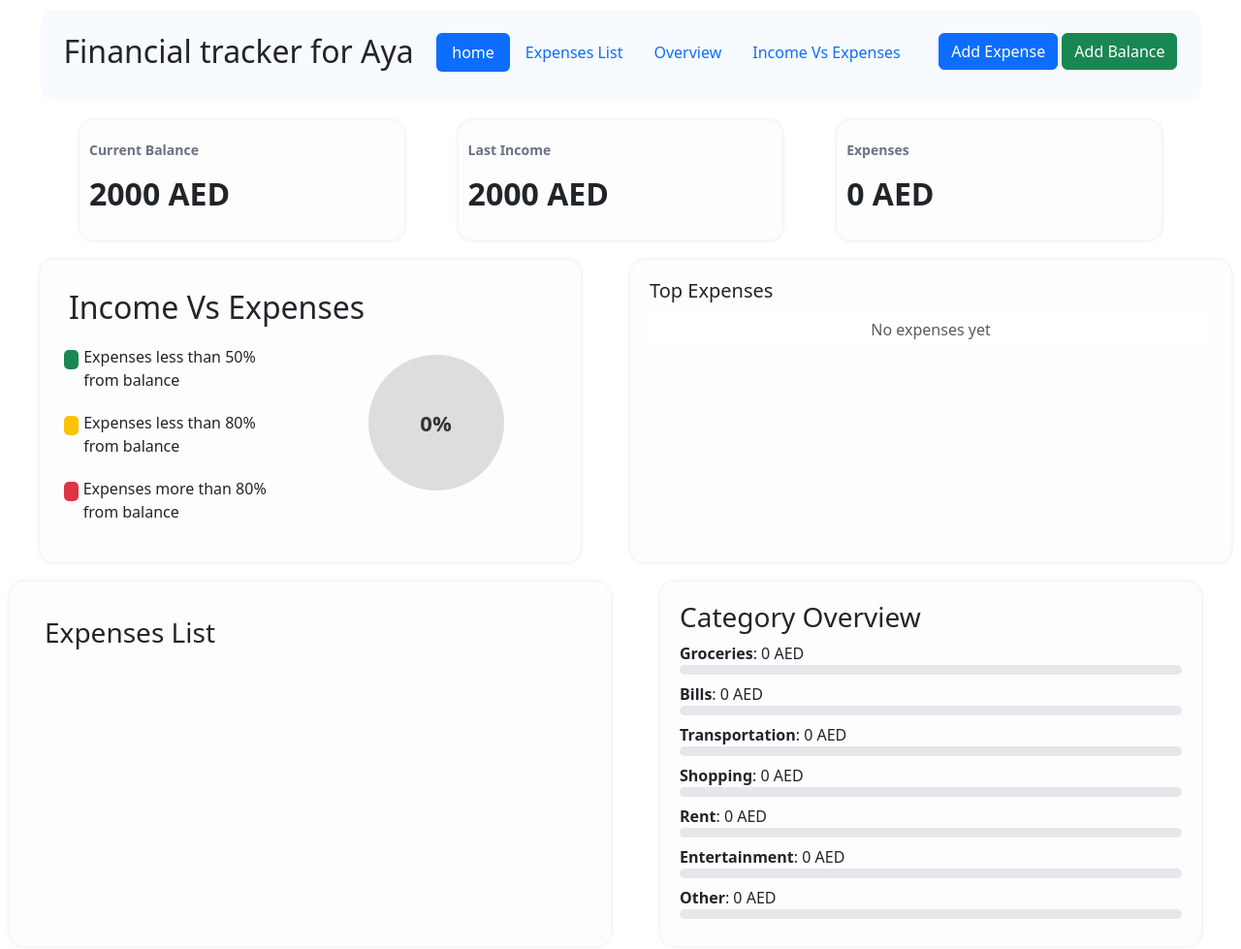
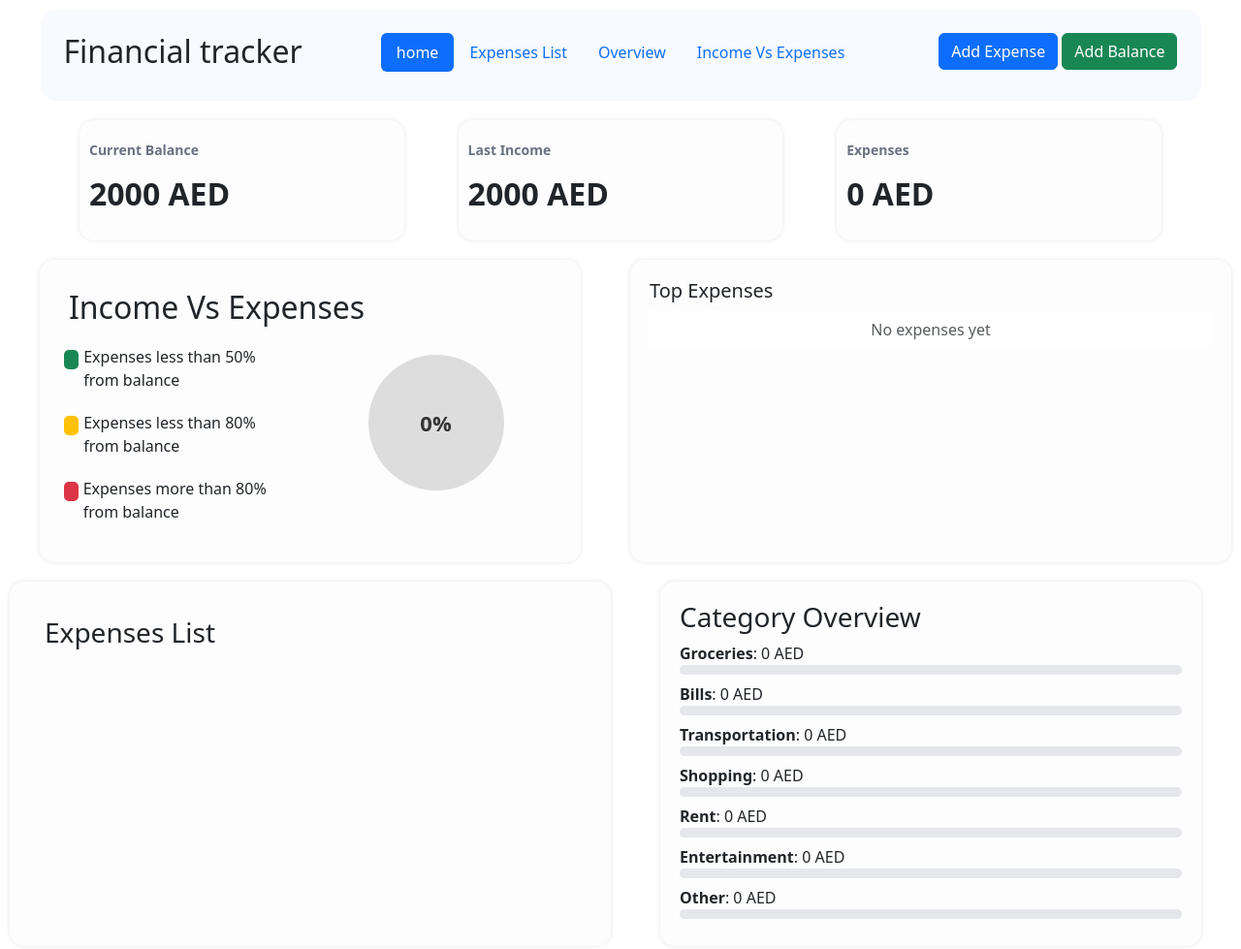
Before and after one commit to Saber-2006/Financial-tracker, a plain HTML site: page index.html in a window 1280 px wide. Shown: the top 979 px of the page at 97% size. Drawn offline with nearby package versions, Linux system fonts and the light colour scheme.

Commit message:
Update title and header for financial tracker

```diff
--- a/index.html
+++ b/index.html
@@ -3,7 +3,7 @@
   <head>
     <meta charset="UTF-8" />
     <meta name="viewport" content="width=device-width, initial-scale=1.0" />
-    <title>Financial Tracker for Aya</title>
+    <title>Financial Tracker</title>
     <link
       href="https://cdn.jsdelivr.net/npm/bootstrap@5.3.8/dist/css/bootstrap.min.css"
       rel="stylesheet"
@@ -15,7 +15,7 @@
   <body>
     <div class="layout">
       <nav class="d-flex justify-content-between m-t-2 p-4">
-        <h2>Financial tracker for Aya</h2>
+        <h2>Financial tracker</h2>
 
         <ul class="nav nav-pills">
           <li class="nav-item"><a class="nav-link active" href="#">home</a></li>
```
